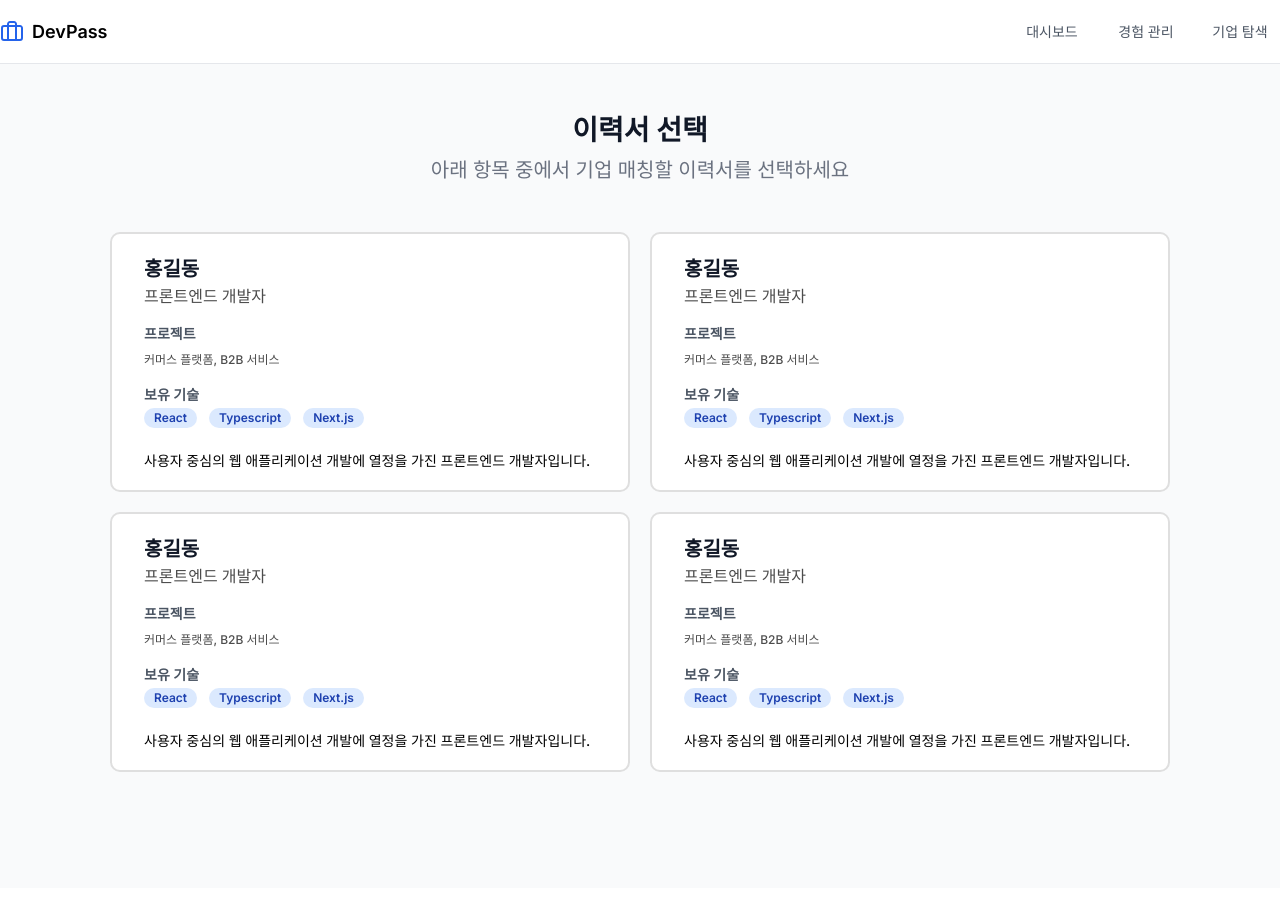
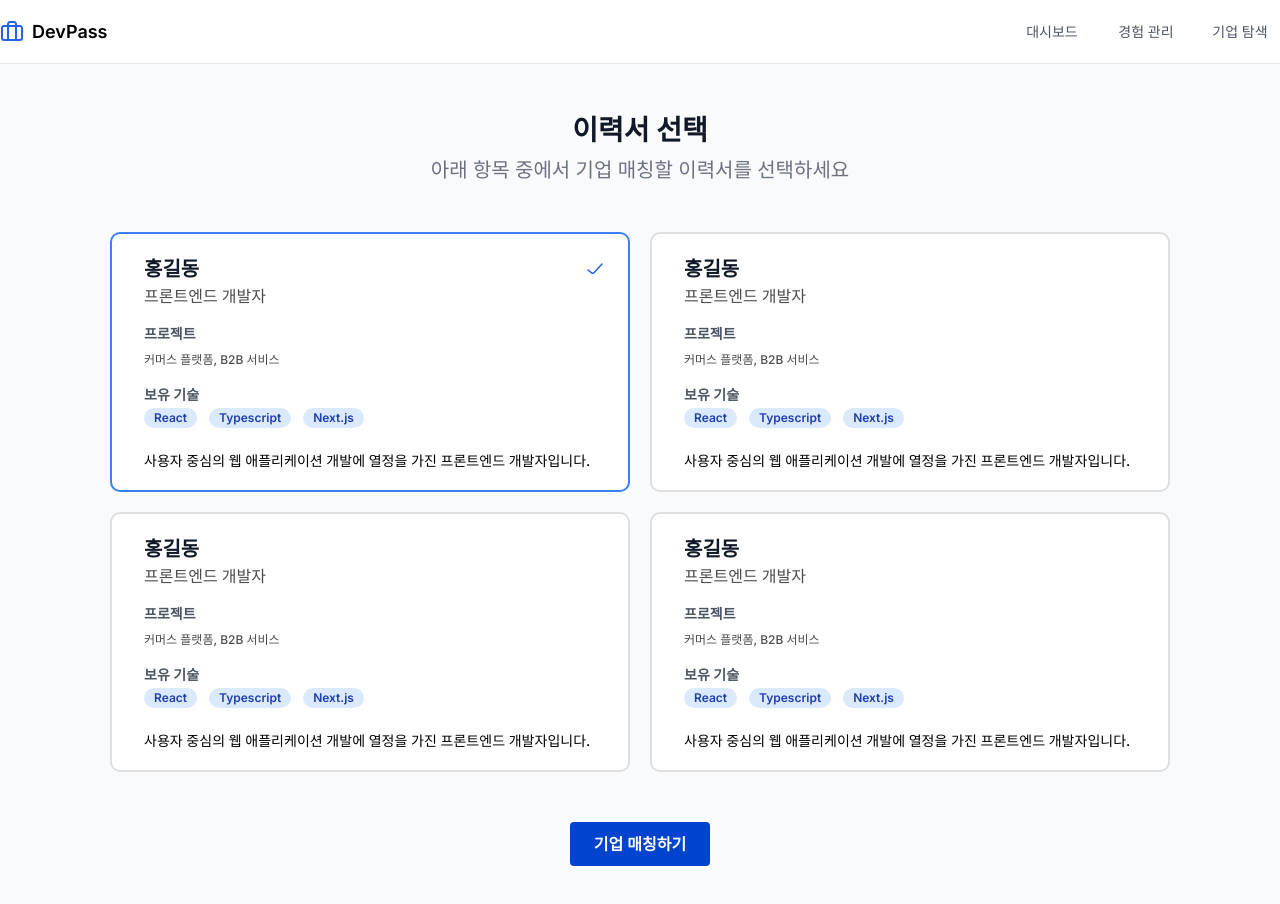
Before and after one commit to DevPass-Inc/frontend, a React (Vite) app: page /company/matching/resume in a window 1280 px wide. Both pictures are taken after a click on the button 370 px from the left and 362 px from the top of the page. Shown: the top 904 px of the page. Built offline with nearby package versions, Linux system fonts and the light colour scheme.

Commit message:
design: 이력서 미리보기 컴포넌트 선택 효과 및 기업 매칭하기 버튼 구현

```diff
--- a/src/components/ResumePreviewItem/ResumePreviewItem.tsx
+++ b/src/components/ResumePreviewItem/ResumePreviewItem.tsx
@@ -1,9 +1,29 @@
-function ResumePreviewItem() {
+import checkBlueIcon from '/images/svg/icons/check_blue.svg';
+
+interface ResumePreviewItemProps {
+  index: number;
+  selectedResume: number | null;
+  handleSelectResume: (index: number) => void;
+}
+
+function ResumePreviewItem(props: ResumePreviewItemProps) {
+  const { index, selectedResume, handleSelectResume } = props;
+
   return (
     <button
       type='button'
-      className='flex h-65 w-130 flex-col items-start rounded-[10px] border-2 border-solid border-[#DFDFDF] bg-white px-8 pt-5.75 pb-5'
+      className={`${selectedResume === index ? 'border-[#3B81F6]' : 'border-[#DFDFDF] hover:bg-cyan-50'} relative flex h-65 w-130 cursor-pointer flex-col items-start rounded-[10px] border-2 border-solid bg-white px-8 pt-5.75 pb-5 transition-all duration-200`}
+      onClick={() => handleSelectResume(index)}
     >
+      {/* 체크 아이콘 (선택됨) */}
+      {selectedResume === index && (
+        <img
+          src={checkBlueIcon}
+          alt='Selected Resume'
+          className='absolute top-7.25 right-6.25 w-4'
+        />
+      )}
+
       {/* 이름 & 직무 */}
       <div className='flex flex-col items-start gap-0.5'>
         <h3 className='text-xl leading-[24.2px] font-bold text-[#111827]'>
--- a/src/pages/CompanyMatching/CompanyMatchingResume/CompanyMatchingResume.tsx
+++ b/src/pages/CompanyMatching/CompanyMatchingResume/CompanyMatchingResume.tsx
@@ -1,6 +1,13 @@
+import { useState } from 'react';
 import ResumePreviewItem from '../../../components/ResumePreviewItem';
 
 function CompanyMatchingResume() {
+  const [selectedResume, setSelectedResume] = useState<number | null>(null);
+
+  const handleSelectResume = (index: number) => {
+    setSelectedResume(index);
+  };
+
   return (
     <div className='w-main overflow-hidden'>
       <div className='mt-12.5 mb-29'>
@@ -17,11 +24,23 @@ function CompanyMatchingResume() {
 
           {/* 이력서 리스트 */}
           <div className='flex w-full flex-wrap justify-center gap-5'>
-            <ResumePreviewItem />
-            <ResumePreviewItem />
-            <ResumePreviewItem />
-            <ResumePreviewItem />
+            {Array.from({ length: 4 }).map((_, index) => (
+              <ResumePreviewItem
+                key={`resume-preview-${index}`}
+                index={index}
+                selectedResume={selectedResume}
+                handleSelectResume={handleSelectResume}
+              />
+            ))}
           </div>
+
+          {/* 기업 매칭하기 버튼 */}
+          <button
+            type='button'
+            className='flex h-11 w-35 cursor-pointer items-center justify-center rounded bg-[#0043CE] font-semibold text-white'
+          >
+            기업 매칭하기
+          </button>
         </div>
       </div>
     </div>
```
Also changed, not shown: public/images/svg/icons/check_blue.svg (added).
